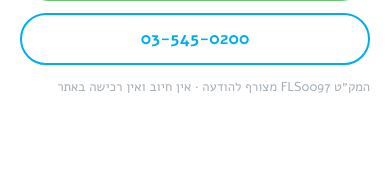
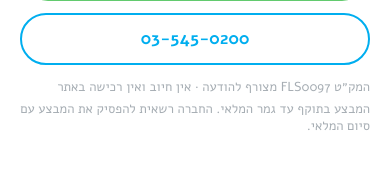
Before and after one commit to regev999/Karni-, a PHP site: page /index.php?p=stylos-fls0097 in a window 390 px wide. Shown: the part 670-844 px from the top of the page. Run offline with PHP 8.4, Linux system fonts and the light colour scheme.

Commit message:
Add 'while stocks last' small print to the footer and the pop-up
Co-Authored-By: Claude Opus 5.5 <noreply@anthropic.com>
Claude-Session: https://claude.ai/code/session_018PkZcAey8bnsMGHEXuS8hS

```diff
--- a/assets/css/site.css
+++ b/assets/css/site.css
@@ -290,7 +290,7 @@ a { color: inherit; }
 /* =========================================================================== */
 /* Footer: brand and contact                                                   */
 /* =========================================================================== */
-.foot { position: relative; z-index: 1; height: calc(253.4 * var(--u)); background: var(--dark); color: #fff; }
+.foot { position: relative; z-index: 1; height: calc(293.4 * var(--u)); background: var(--dark); color: #fff; }
 
 .foot__brand { position: absolute; top: calc(126.9 * var(--u)); left: calc(56.1 * var(--u));
                width: calc(316.1 * var(--u)); color: #fff; }
@@ -306,6 +306,11 @@ a { color: inherit; }
 .foot__contact a { text-decoration: none; }
 .foot__contact a:hover { text-decoration: underline; }
 .foot__contact span { display: block; }
+
+/* Along the bottom edge, in 40 added to the artboard's footer so it clears the
+   brand and the contact above it. */
+.foot__terms { position: absolute; bottom: calc(18 * var(--u)); left: 0; right: 0; margin: 0;
+               text-align: center; font-size: calc(15 * var(--u)); color: #a7aeb4; }
 
 /* =========================================================================== */
 /* Product card: the affordance that it opens a pop-up                         */
@@ -515,6 +520,7 @@ html.is-locked, html.is-locked body { overflow: hidden; }
 
 .pm__fine { margin: auto 0 0; padding-top: calc(18 * var(--u));
             font-size: calc(15 * var(--u)); color: #a7aeb4; }
+.pm__terms { margin: calc(6 * var(--u)) 0 0; font-size: calc(15 * var(--u)); color: #a7aeb4; }
 
 /* ===========================================================================
    Narrow screens.
@@ -607,6 +613,7 @@ html.is-locked, html.is-locked body { overflow: hidden; }
   .foot { height: auto; padding: 34px 22px 112px; }
   .foot__brand { position: static; width: min(230px, 62vw); margin: 34px 0 0; }
   .foot__contact { position: static; margin-top: 18px; font-size: 18px; }
+  .foot__terms { position: static; margin-top: 18px; text-align: right; font-size: 13px; }
 
   /* --- pop-up becomes a bottom sheet --- */
   .pm {
@@ -662,7 +669,8 @@ html.is-locked, html.is-locked body { overflow: hidden; }
     font-size: 0;
   }
   .pm__or a { font-size: 17px; }
-  .pm__fine { margin: 14px 0 0; padding: 0 0 16px; font-size: 13px; }
+  .pm__fine { margin: 14px 0 0; padding: 0; font-size: 13px; }
+  .pm__terms { margin: 4px 0 0; padding: 0 0 16px; font-size: 13px; }
 }
 
 @media (max-width: 559px) {
--- a/inc/seo.php
+++ b/inc/seo.php
@@ -94,6 +94,12 @@ function product_discount(array $p): ?int
     return $before > 0 && $after > 0 && $before > $after
         ? (int) round(($before - $after) / $before * 100)
         : null;
+}
+
+/** The small print under the footer and in the pop-up. */
+function sale_terms(): string
+{
+    return 'המבצע בתוקף עד גמר המלאי. החברה רשאית להפסיק את המבצע עם סיום המלאי.';
 }
 
 /** What the floating bubble and the button above the footer open with. */
--- a/index.php
+++ b/index.php
@@ -141,6 +141,7 @@ seo_refresh_static();
     <a href="tel:<?= e(preg_replace('/\D/', '', $s['phone'])) ?>"><?= e($s['phone']) ?></a>
     <span><?= e($s['address']) ?></span>
   </address>
+  <p class="foot__terms"><?= e(sale_terms()) ?></p>
 </footer>
 
 <?php
@@ -185,6 +186,7 @@ $cPct    = $current ? product_discount($current) : null;
       </a>
       <p class="pm__or">או חייגו <a href="tel:<?= e(preg_replace('/\D/', '', $s['phone'])) ?>"><?= e($s['phone']) ?></a></p>
       <p class="pm__fine"><?= e(($cSku !== '' ? 'המק״ט ' . $cSku . ' מצורף להודעה · ' : '') . 'אין חיוב ואין רכישה באתר') ?></p>
+      <p class="pm__terms"><?= e(sale_terms()) ?></p>
     </div>
   </div>
 </dialog>
```
